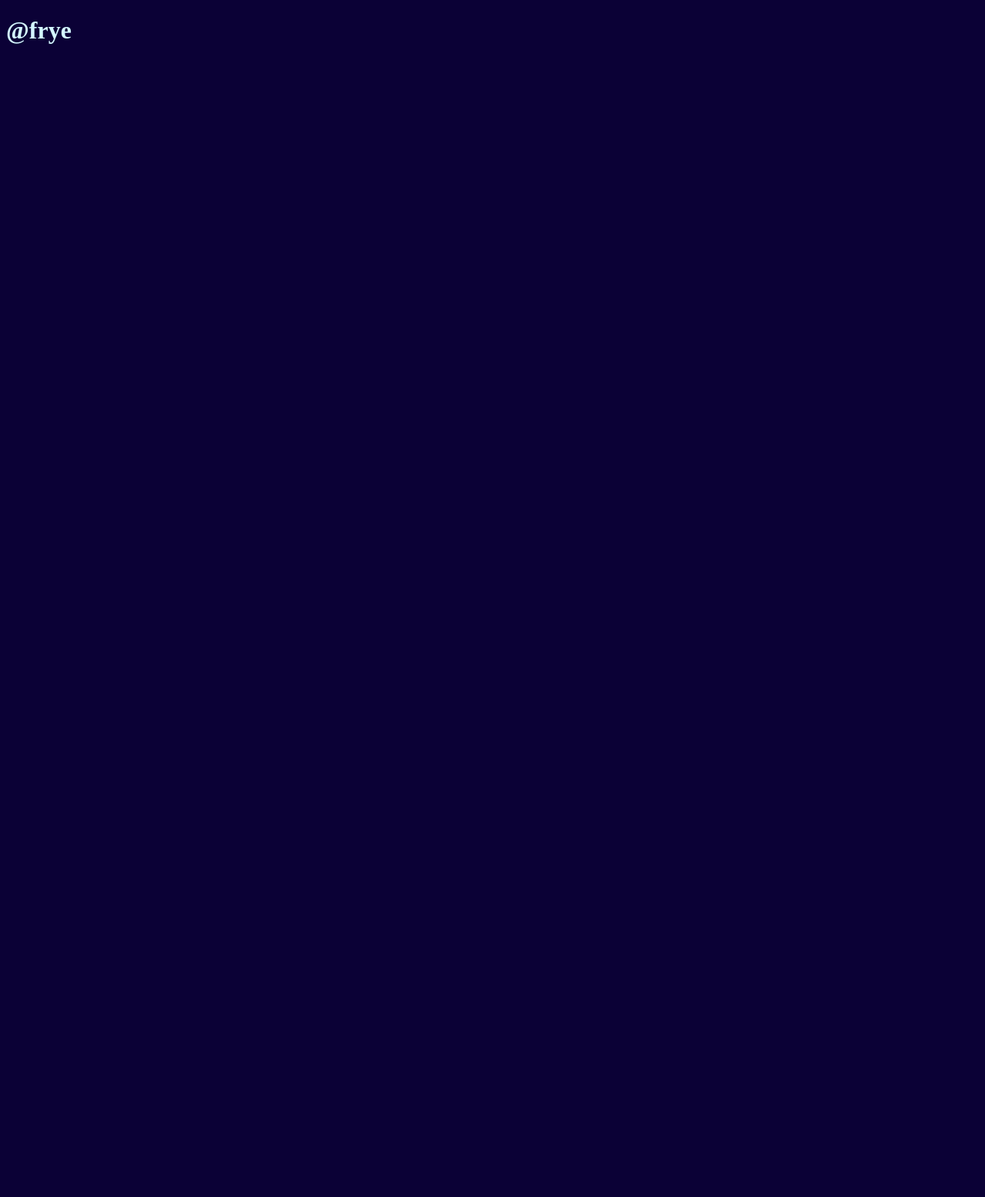
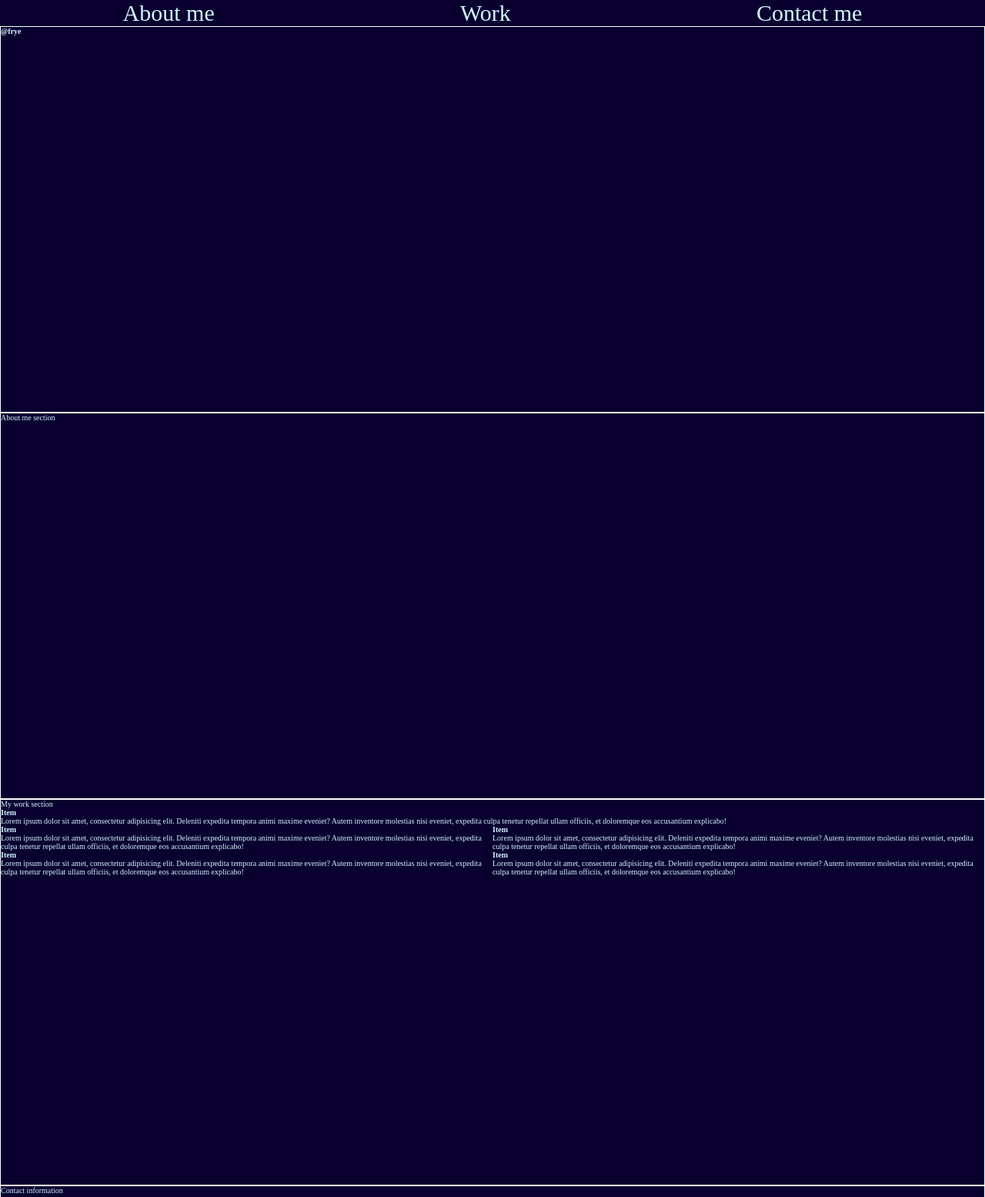
Before and after one commit to frye/developer-portfolio, a plain HTML site: page index.html in a window 1280 px wide. Shown: the top 1555 px of the page at 77% size. Before the commit the page ends 800 px from the top, so only its background shows below. Drawn offline with Linux system fonts and the light colour scheme.

Commit message:
Creating sections and basic layout for the portfolio section

```diff
--- a/assets/style/style.css
+++ b/assets/style/style.css
@@ -1,9 +1,42 @@
 :root {
-    --theme-bg: rgb(11, 1, 54);
+    --theme-bg: rgb(9, 0, 48);
     --theme-font-color: rgb(211, 246, 255);
+}
+
+header {
+    font-size: 3em;
+}
+
+header ul {
+    display: flex;
+    justify-content: space-around;
+}
+
+header ul li {
+    list-style-type: none;
 }
 
 body {
     background-color: var(--theme-bg);
     color: var(--theme-font-color);
 }
+
+section {
+    height: 500px;
+    border: solid white 1px;
+}
+
+.portfolioitems {
+    display: flex;
+    flex-wrap: wrap;
+}
+
+/* Styling for the portfolio items */
+.portfolioitem {
+    width: 50%;
+}
+
+/* Special controls for the most recent work in the portfolio */
+.portfolioitem:first-child {
+    width: 100%;
+}
--- a/index.html
+++ b/index.html
@@ -5,9 +5,53 @@
     <meta http-equiv="X-UA-Compatible" content="IE=edge">
     <meta name="viewport" content="width=device-width, initial-scale=1.0">
     <title>Developer Portfolio</title>
+    <link rel="stylesheet" href="assets/style/reset.css">
     <link rel="stylesheet" href="assets/style/style.css">
 </head>
 <body>
-    <h1>@frye</h1>
+    <header>
+        <ul>
+            <li>About me</li>
+            <li>Work</li>
+            <li>Contact me</li>
+        </ul>
+    </header>
+    <section class="hero">
+        <h1>@frye</h1>
+    </section>
+    <section class="aboutme">
+        <p>About me section</p>
+    </section>
+    <section class="work">
+        <p>My work section</p>
+        <div class="portfolioitems">
+            <div class="portfolioitem">
+                <h3>Item</h3>
+                <p>Lorem ipsum dolor sit amet, consectetur adipisicing elit. Deleniti expedita tempora animi maxime eveniet? Autem inventore molestias nisi eveniet, expedita culpa tenetur repellat ullam officiis, et doloremque eos accusantium explicabo!</p>
+            </div>
+            <div class="portfolioitem">
+                <h3>Item</h3>
+                <p>Lorem ipsum dolor sit amet, consectetur adipisicing elit. Deleniti expedita tempora animi maxime eveniet? Autem inventore molestias nisi eveniet, expedita culpa tenetur repellat ullam officiis, et doloremque eos accusantium explicabo!</p>
+            </div>
+            <div class="portfolioitem">
+                <h3>Item</h3>
+                <p>Lorem ipsum dolor sit amet, consectetur adipisicing elit. Deleniti expedita tempora animi maxime eveniet? Autem inventore molestias nisi eveniet, expedita culpa tenetur repellat ullam officiis, et doloremque eos accusantium explicabo!</p>
+            </div>
+            <div class="portfolioitem">
+                <h3>Item</h3>
+                <p>Lorem ipsum dolor sit amet, consectetur adipisicing elit. Deleniti expedita tempora animi maxime eveniet? Autem inventore molestias nisi eveniet, expedita culpa tenetur repellat ullam officiis, et doloremque eos accusantium explicabo!</p>
+            </div>
+            <div class="portfolioitem">
+                <h3>Item</h3>
+                <p>Lorem ipsum dolor sit amet, consectetur adipisicing elit. Deleniti expedita tempora animi maxime eveniet? Autem inventore molestias nisi eveniet, expedita culpa tenetur repellat ullam officiis, et doloremque eos accusantium explicabo!</p>
+            </div>
+        </div>
+    </section>
+    <section class="contact">
+        <p>Contact information</p>
+    </section>
+    <footer>
+
+    </footer>
 </body>
 </html>
```
